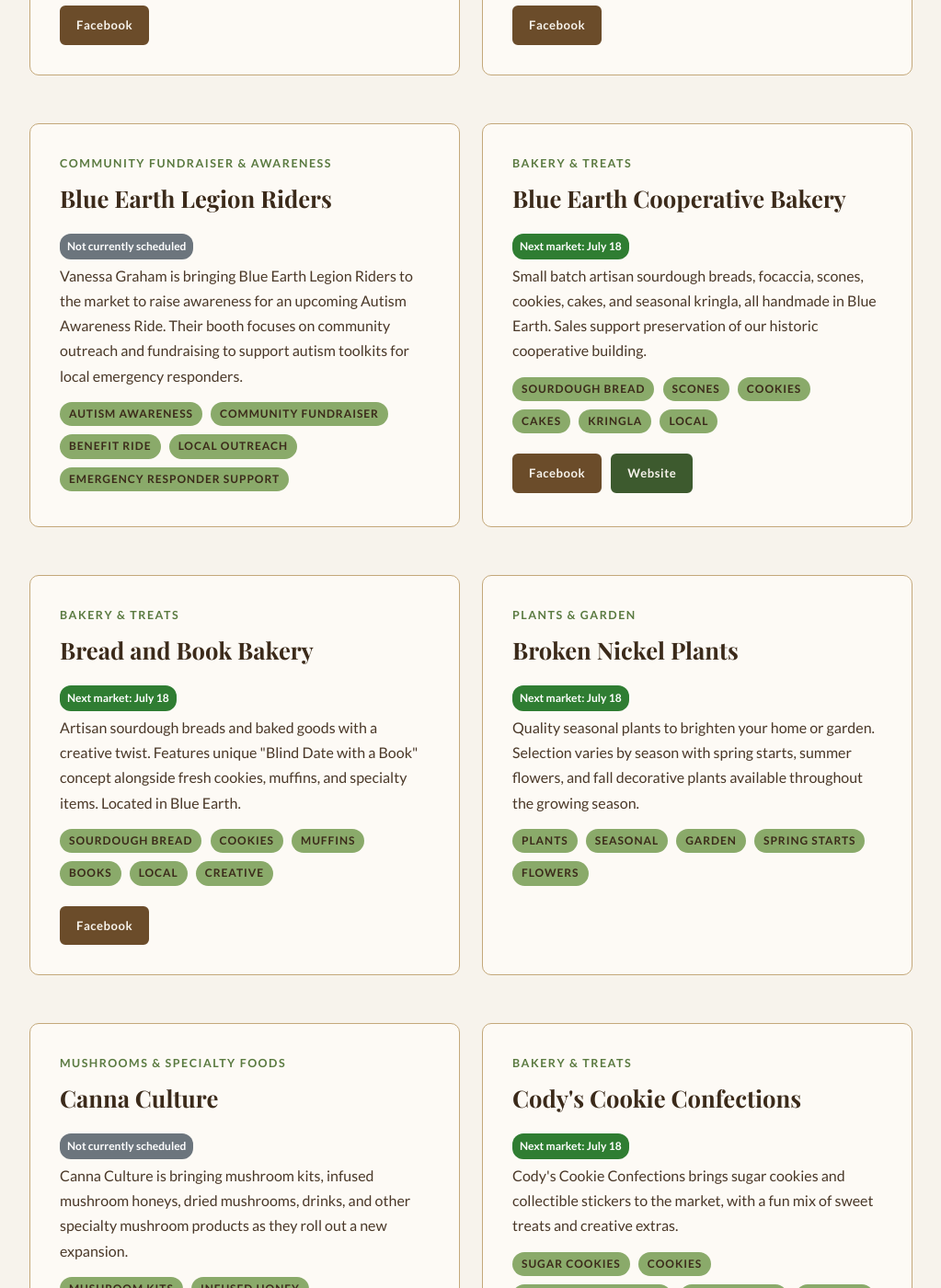
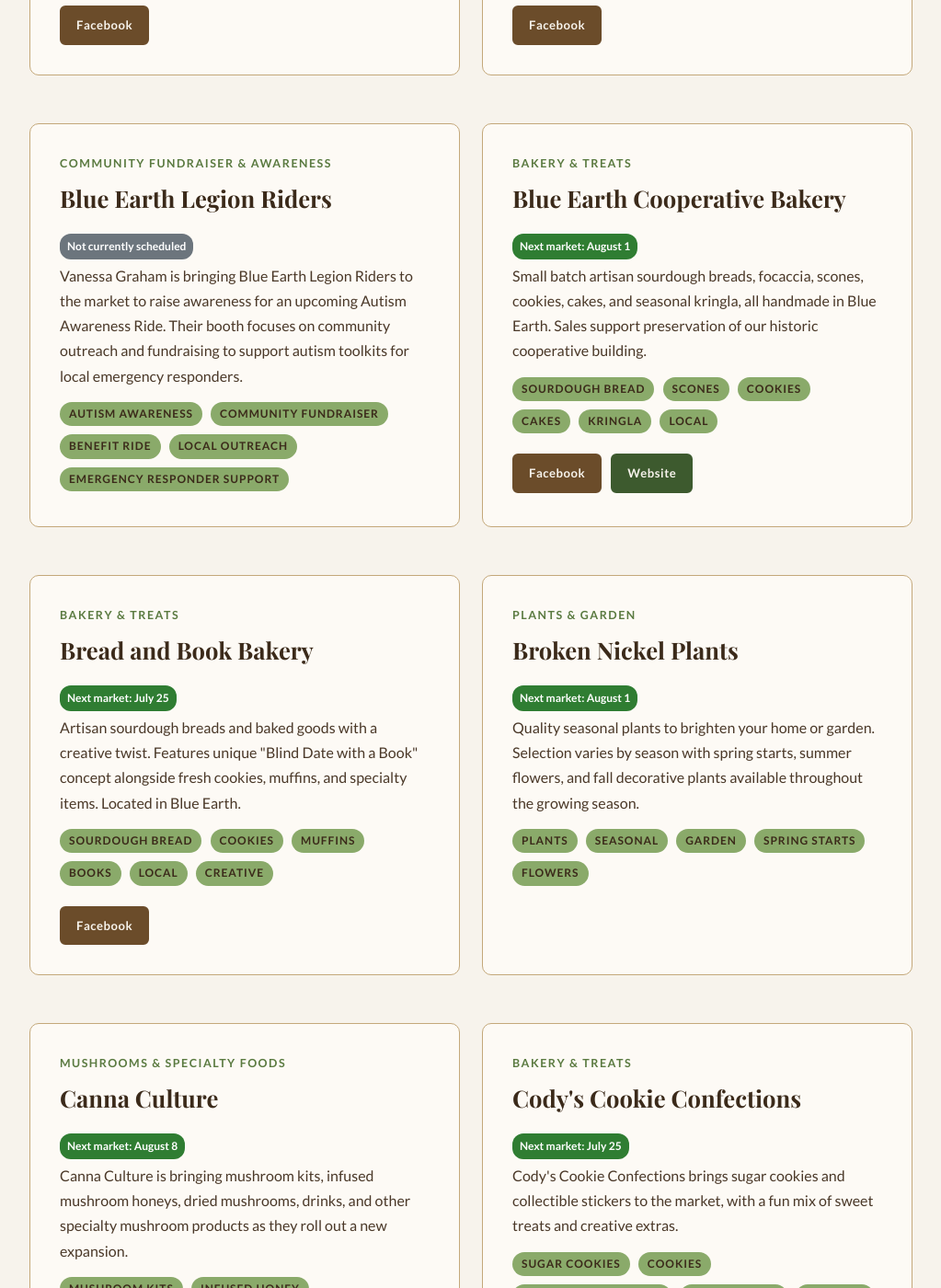
Before and after one commit to blueearthcommunitymarket/blueearthcommunitymarket.github.io, a Jekyll site: the page built from vendor-spotlight/index.md, in a window 1280 px wide and 1400 px high, scrolled down 769 px. Shown: the whole window at 92% size, without its empty margins (128-1151 px from the left). Built offline with Jekyll 4.4.1, drawn with Linux system fonts in a browser that asks for light colours; some web fonts are replaced; some of the changed text lies outside the part shown.

Commit message:
Update market calendar and vendor spotlight dates

```diff
--- a/vendor-spotlight/index.md
+++ b/vendor-spotlight/index.md
@@ -88,7 +88,7 @@
             <div class="section-label">Bakery &amp; Treats</div>
             <h2>Blue Earth Cooperative Bakery</h2>
             <div class="market-frequency">
-                <span class="frequency-badge freq-next">Next market: July 18</span>
+                <span class="frequency-badge freq-next">Next market: August 1</span>
             </div>
             <p>Small batch artisan sourdough breads, focaccia, scones, cookies, cakes, and seasonal kringla, all handmade in Blue Earth. Sales support preservation of our historic cooperative building.</p>
             <div class="pills" style="margin-top: 12px;">
@@ -109,7 +109,7 @@
             <div class="section-label">Bakery &amp; Treats</div>
             <h2>Bread and Book Bakery</h2>
             <div class="market-frequency">
-                <span class="frequency-badge freq-next">Next market: July 18</span>
+                <span class="frequency-badge freq-next">Next market: July 25</span>
             </div>
             <p>Artisan sourdough breads and baked goods with a creative twist. Features unique "Blind Date with a Book" concept alongside fresh cookies, muffins, and specialty items. Located in Blue Earth.</p>
             <div class="pills" style="margin-top: 12px;">
@@ -129,7 +129,7 @@
             <div class="section-label">Plants &amp; Garden</div>
             <h2>Broken Nickel Plants</h2>
             <div class="market-frequency">
-                <span class="frequency-badge freq-next">Next market: July 18</span>
+                <span class="frequency-badge freq-next">Next market: August 1</span>
             </div>
             <p>Quality seasonal plants to brighten your home or garden. Selection varies by season with spring starts, summer flowers, and fall decorative plants available throughout the growing season.</p>
             <div class="pills" style="margin-top: 12px;">
@@ -145,7 +145,7 @@
             <div class="section-label">Mushrooms &amp; Specialty Foods</div>
             <h2>Canna Culture</h2>
             <div class="market-frequency">
-                <span class="frequency-badge freq-none">Not currently scheduled</span>
+                <span class="frequency-badge freq-next">Next market: August 8</span>
             </div>
             <p>Canna Culture is bringing mushroom kits, infused mushroom honeys, dried mushrooms, drinks, and other specialty mushroom products as they roll out a new expansion.</p>
             <div class="pills" style="margin-top: 12px;">
@@ -164,7 +164,7 @@
             <div class="section-label">Bakery &amp; Treats</div>
             <h2>Cody's Cookie Confections</h2>
             <div class="market-frequency">
-                <span class="frequency-badge freq-next">Next market: July 18</span>
+                <span class="frequency-badge freq-next">Next market: July 25</span>
             </div>
             <p>Cody's Cookie Confections brings sugar cookies and collectible stickers to the market, with a fun mix of sweet treats and creative extras.</p>
             <div class="pills" style="margin-top: 12px;">
@@ -328,7 +328,7 @@
             <div class="section-label">Farm Fresh Produce</div>
             <h2>Hagedorn Farms Sweet Corn</h2>
             <div class="market-frequency">
-                <span class="frequency-badge freq-next">Next market: July 18</span>
+                <span class="frequency-badge freq-next">Next market: July 25</span>
             </div>
             <p>Fresh picked, locally grown sweet corn from the Hagedorn family farm. Nothing beats the taste of sweet corn picked at peak ripeness and brought straight to market.</p>
             <div class="pills" style="margin-top: 12px;">
@@ -347,7 +347,7 @@
             <div class="section-label">Farm Fresh Produce</div>
             <h2>Hannah's Happy Hens</h2>
             <div class="market-frequency">
-                <span class="frequency-badge freq-next">Next market: July 18</span>
+                <span class="frequency-badge freq-next">Next market: July 25</span>
             </div>
             <p>Hannah's Happy Hens brings both chicken eggs and duck eggs to the market, with ducklings planned for later this summer. Hannah says the best part of the market is seeing friends, community members, and students, which makes this booth a great fit for the welcoming local spirit Blue Earth Community Market is built around.</p>
             <div class="pills" style="margin-top: 12px;">
@@ -381,7 +381,7 @@
             <div class="section-label">Bakery &amp; Specialty Cakes</div>
             <h2>Impresiones Bonita</h2>
             <div class="market-frequency">
-                <span class="frequency-badge freq-next">Next market: July 18</span>
+                <span class="frequency-badge freq-next">Next market: July 25</span>
             </div>
             <p>Homemade cakes and sweet treats, including tres leches, chocoflan, and Beso de Ángel y tres leches. A delicious stop for rich desserts and celebration-style baking at the market.</p>
             <div class="pills" style="margin-top: 12px;">
@@ -447,7 +447,7 @@
             <div class="section-label">Community Cause &amp; Pet Goods</div>
             <h2>New Chances Humane Society</h2>
             <div class="market-frequency">
-                <span class="frequency-badge freq-next">Next market: July 18</span>
+                <span class="frequency-badge freq-next">Next market: July 25</span>
             </div>
             <p>Faribault County's local animal shelter is bringing handmade bracelets and pens, pet supplies, and information about adoptable animals and shelter programs. Proceeds help support animals in their care and future shelter improvements.</p>
             <div class="pills" style="margin-top: 12px;">
@@ -603,7 +603,7 @@
             <div class="section-label">Sweets &amp; Desserts</div>
             <h2>Sweet Escape by Danibel</h2>
             <div class="market-frequency">
-                <span class="frequency-badge freq-next">Next market: July 18</span>
+                <span class="frequency-badge freq-next">Next market: July 25</span>
             </div>
             <p>Sweet Escape by Danibel is a separate vendor at the Blue Earth Community Market. This booth signs up and is seated together with Vita's Tamales, but it is its own business.</p>
             <div class="pills" style="margin-top: 12px;">
@@ -621,7 +621,7 @@
             <div class="section-label">Food &amp; Specialties</div>
             <h2>The Mustard Tree</h2>
             <div class="market-frequency">
-                <span class="frequency-badge freq-next">Next market: July 18</span>
+                <span class="frequency-badge freq-next">Next market: August 1</span>
             </div>
             <p>Spiced honey, herbal teas, and handcrafted salves made in small batches with care. Local ingredients and traditional methods create unique products full of good things.</p>
             <div class="pills" style="margin-top: 12px;">
@@ -700,7 +700,7 @@
             <div class="section-label">Handmade Goods</div>
             <h2>Unique Items by April</h2>
             <div class="market-frequency">
-                <span class="frequency-badge freq-next">Next market: July 18</span>
+                <span class="frequency-badge freq-next">Next market: August 1</span>
             </div>
             <p>Tumblers, 3D items, laser engraved items, and freeze dried candy. A variety of unique handcrafted goods to discover at the market.</p>
             <div class="pills" style="margin-top: 12px;">
@@ -719,7 +719,7 @@
             <div class="section-label">Food &amp; Specialties</div>
             <h2>Vitas Tamales</h2>
             <div class="market-frequency">
-                <span class="frequency-badge freq-next">Next market: July 18</span>
+                <span class="frequency-badge freq-next">Next market: July 25</span>
             </div>
             <p>Authentic homemade tamales featuring traditional recipes with spicy chicken, spicy pork, cheese, and cheese with jalapeño varieties. Made with love using time-honored methods.</p>
             <div class="pills" style="margin-top: 12px;">
```
Also changed, not shown: calendar/index.html (+5 -3 lines), vendor-spotlight/index.html (+15 -15 lines).
